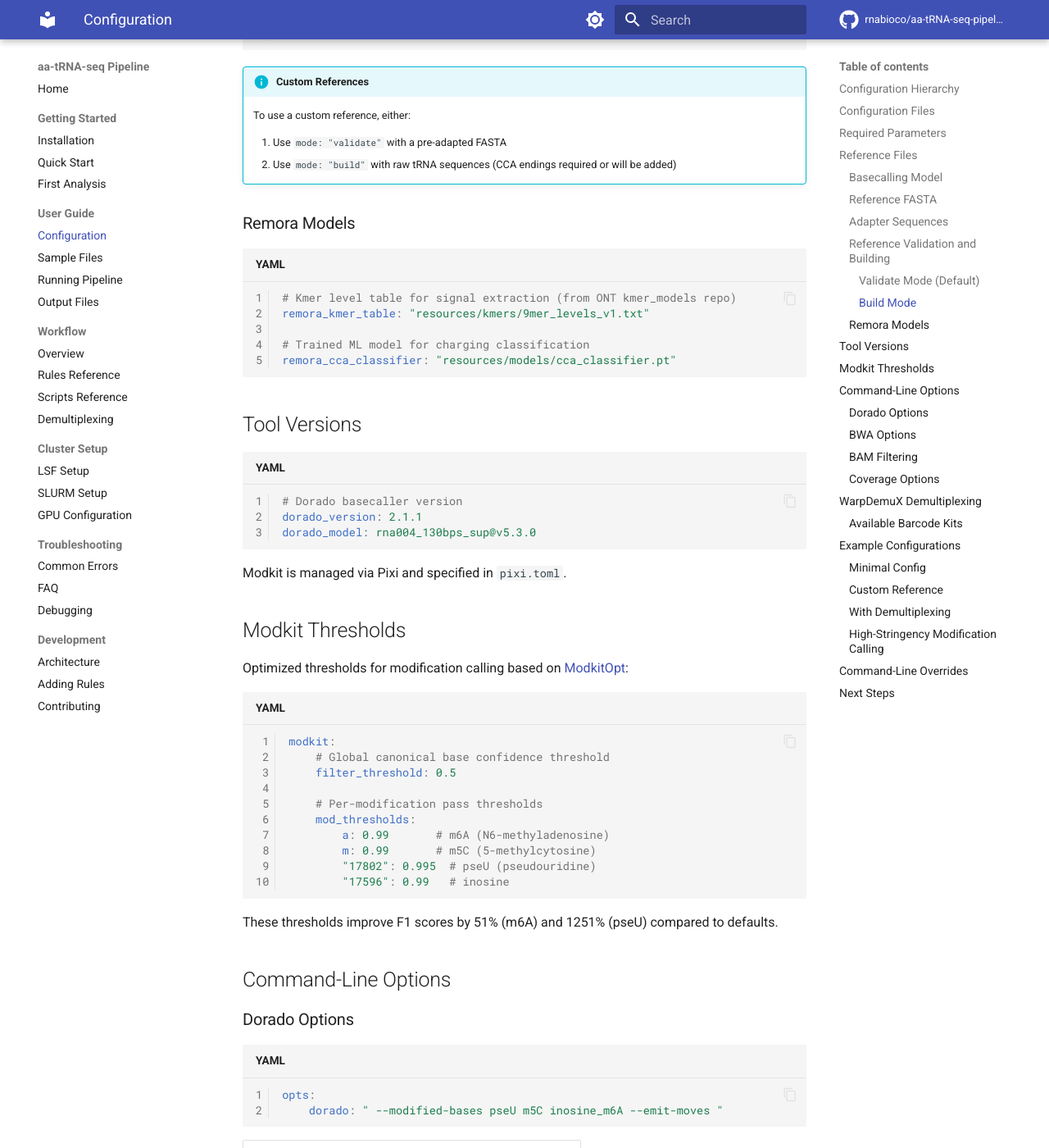
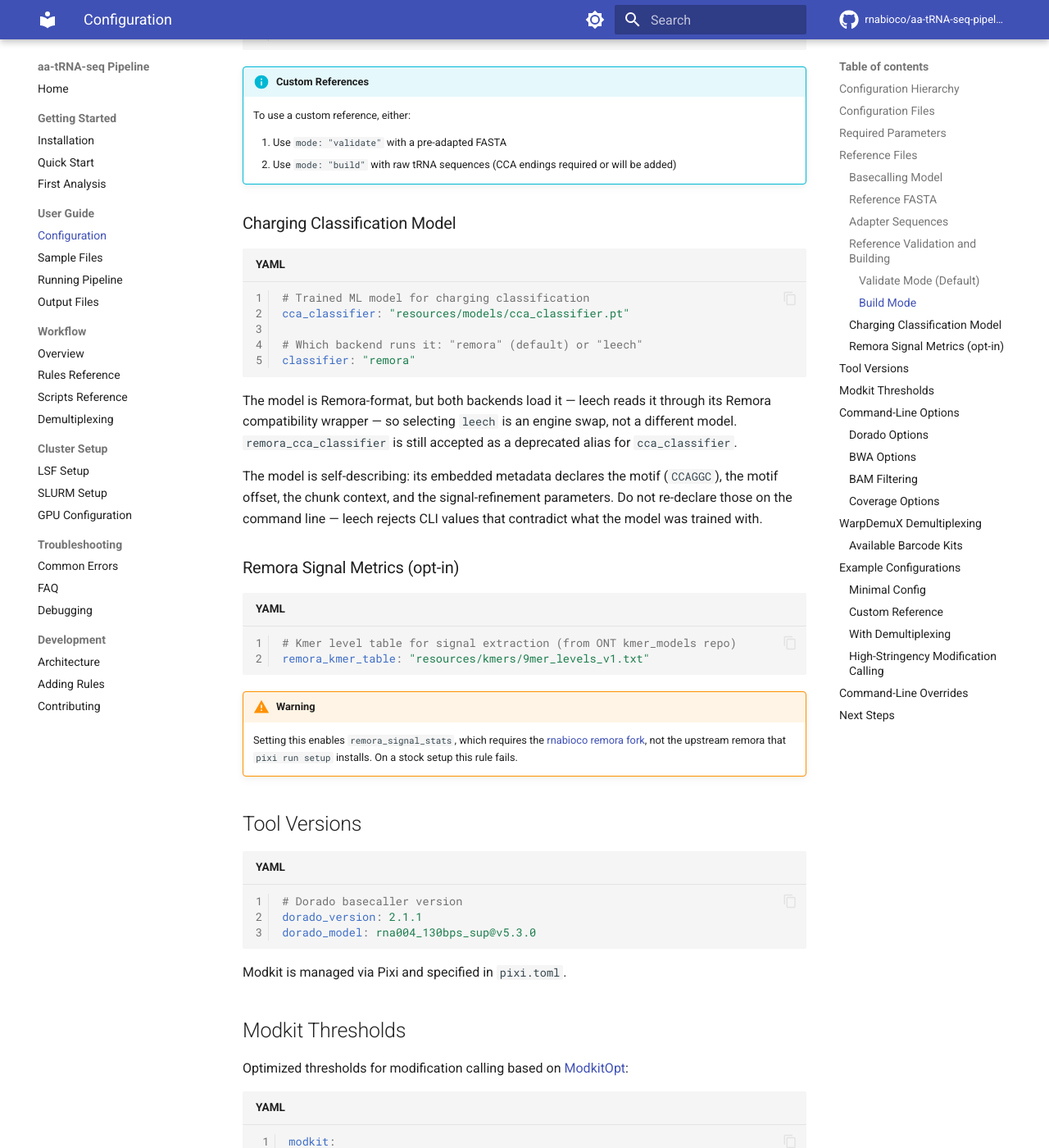
Before and after one commit to rnabioco/aa-tRNA-seq-pipeline, an MkDocs documentation site: the page built from docs/user-guide/configuration.md, in a window 1280 px wide and 1400 px high, scrolled down 3362 px. Shown: the whole window at 82% size. Built offline with MkDocs 1.6.1 and Material for MkDocs 9.7.7, drawn with Linux system fonts in a browser that asks for light colours; comment, search, counter and statistics services are not loaded; some of the changed text lies outside the part shown.

Commit message:
fix: make the leech charging backend runnable
`classify_charging_leech` passed `--motif-offset 2`, but the model it loads
(`cca_classifier.pt`) declares `motif_offset 3` in its embedded meta.txt.
leech resolves chunk-extraction parameters from the model and raises
InferenceConfigError when a CLI value contradicts them, so `classifier: leech`
failed immediately on every sample — on both the pinned submodule (0.3.2) and
the 0.4.1 wheel.

The offset is no longer passed. It was never ours to set: the remora backend
already read it off the model, since `remora infer` takes no motif arguments
at all. Also switches the deprecated `--reference-anchored` to
`--anchor reference`.

Alongside, so the two backends are actually interchangeable:

- Rename `remora_cca_classifier` to `cca_classifier`. The model is
  Remora-format but both backends load it, so the old name misdescribed what
  `classifier: leech` changes. Old key still accepted, with a warning.
- Scope startup tool checks to the configured backend. remora is only checked
  under `classifier: remora` or `remora_kmer_table`; `pod5` only under
  `remora_kmer_table` (the CLI was retired in #109); `escpod` is now checked
  unconditionally, since `merge_pods` calls it on every run.
- Record `classifier` and the leech version in run manifests.
- Pin remora to v3.3.0 in setup. `git+…/remora.git` tracked the default
  branch, so the installed classifier depended on the day of install.

Also corrects the dorado 2.1.1 changelog entry, which claimed v5.3.0 remains
the newest RNA004 sup model. dorado 2.0.0 shipped rna004_sup@v6.0.0 (the
_130bps infix is dropped) with all four of our modified-base models. Staying
on v5.3.0 is deliberate — the charging classifier was trained against v5.x
move tables — but it is a pending migration, not an absent one.

No default behavior changes: `classifier` still defaults to remora.

````diff
--- a/docs/user-guide/configuration.md
+++ b/docs/user-guide/configuration.md
@@ -122,15 +122,39 @@ reference:
     1. Use `mode: "validate"` with a pre-adapted FASTA
     2. Use `mode: "build"` with raw tRNA sequences (CCA endings required or will be added)
 
-### Remora Models
+### Charging Classification Model
+
+```yaml
+# Trained ML model for charging classification
+cca_classifier: "resources/models/cca_classifier.pt"
+
+# Which backend runs it: "remora" (default) or "leech"
+classifier: "remora"
+```
+
+The model is Remora-format, but both backends load it — leech reads it through
+its Remora compatibility wrapper — so selecting `leech` is an engine swap, not
+a different model. `remora_cca_classifier` is still accepted as a deprecated
+alias for `cca_classifier`.
+
+The model is self-describing: its embedded metadata declares the motif
+(`CCAGGC`), the motif offset, the chunk context, and the signal-refinement
+parameters. Do not re-declare those on the command line — leech rejects CLI
+values that contradict what the model was trained with.
+
+### Remora Signal Metrics (opt-in)
 
 ```yaml
 # Kmer level table for signal extraction (from ONT kmer_models repo)
 remora_kmer_table: "resources/kmers/9mer_levels_v1.txt"
+```
 
-# Trained ML model for charging classification
-remora_cca_classifier: "resources/models/cca_classifier.pt"
-```
+!!! warning
+
+    Setting this enables `remora_signal_stats`, which requires the
+    [rnabioco remora fork](https://github.com/rnabioco/remora/tree/metrics_missing_ok),
+    not the upstream remora that `pixi run setup` installs. On a stock setup
+    this rule fails.
 
 ## Tool Versions
 
@@ -257,7 +281,7 @@ output_directory: "results/analysis"
 samples: config/samples.tsv
 output_directory: "results/analysis"
 fasta: "path/to/my/reference.fa"
-remora_cca_classifier: "path/to/my/model.pt"
+cca_classifier: "path/to/my/model.pt"
 ```
 
 ### With Demultiplexing
````
Also changed, not shown: CHANGELOG.md (+6 -0 lines), 6 other files.
